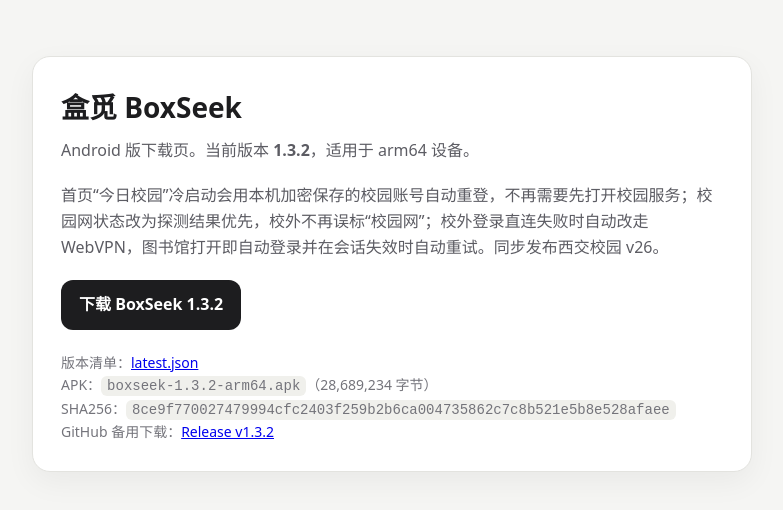
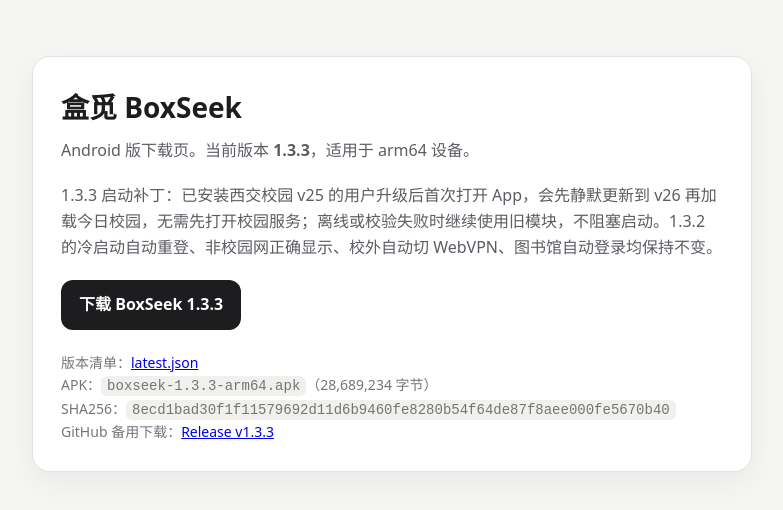
Before and after one commit to qiaoqihan/boxseek, a plain HTML site: page index.html in a window 1280 px wide. Shown: the whole page, without its empty margins (248-1031 px from the left). Drawn offline with Linux system fonts and the light colour scheme.

Commit message:
release: BoxSeek 1.3.3

```diff
--- a/index.html
+++ b/index.html
@@ -27,14 +27,14 @@
   <main>
     <div class="card">
       <h1>盒觅 BoxSeek</h1>
-      <p>Android 版下载页。当前版本 <strong>1.3.2</strong>，适用于 arm64 设备。</p>
-      <p>首页“今日校园”冷启动会用本机加密保存的校园账号自动重登，不再需要先打开校园服务；校园网状态改为探测结果优先，校外不再误标“校园网”；校外登录直连失败时自动改走 WebVPN，图书馆打开即自动登录并在会话失效时自动重试。同步发布西交校园 v26。</p>
-      <p><a class="button" href="/downloads/boxseek-1.3.2-arm64.apk">下载 BoxSeek 1.3.2</a></p>
+      <p>Android 版下载页。当前版本 <strong>1.3.3</strong>，适用于 arm64 设备。</p>
+      <p>1.3.3 启动补丁：已安装西交校园 v25 的用户升级后首次打开 App，会先静默更新到 v26 再加载今日校园，无需先打开校园服务；离线或校验失败时继续使用旧模块，不阻塞启动。1.3.2 的冷启动自动重登、非校园网正确显示、校外自动切 WebVPN、图书馆自动登录均保持不变。</p>
+      <p><a class="button" href="/downloads/boxseek-1.3.3-arm64.apk">下载 BoxSeek 1.3.3</a></p>
       <div class="meta">
         版本清单：<a href="/downloads/latest.json">latest.json</a><br>
-        APK：<code>boxseek-1.3.2-arm64.apk</code>（28,689,234 字节）<br>
-        SHA256：<code>8ce9f770027479994cfc2403f259b2b6ca004735862c7c8b521e5b8e528afaee</code><br>
-        GitHub 备用下载：<a href="https://github.com/qiaoqihan/boxseek/releases/tag/v1.3.2">Release v1.3.2</a>
+        APK：<code>boxseek-1.3.3-arm64.apk</code>（28,689,234 字节）<br>
+        SHA256：<code>8ecd1bad30f1f11579692d11d6b9460fe8280b54f64de87f8aee000fe5670b40</code><br>
+        GitHub 备用下载：<a href="https://github.com/qiaoqihan/boxseek/releases/tag/v1.3.3">Release v1.3.3</a>
       </div>
     </div>
   </main>
```
Also changed, not shown: latest.json (+7 -7 lines).
